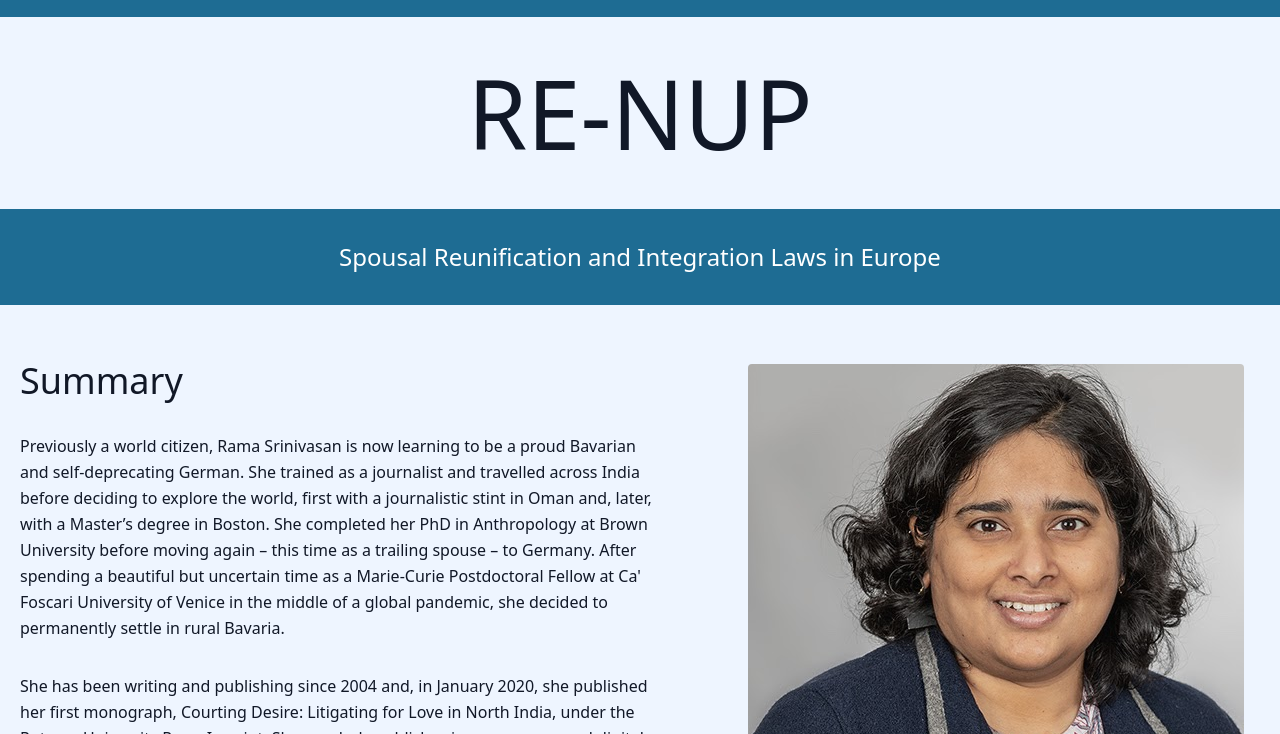
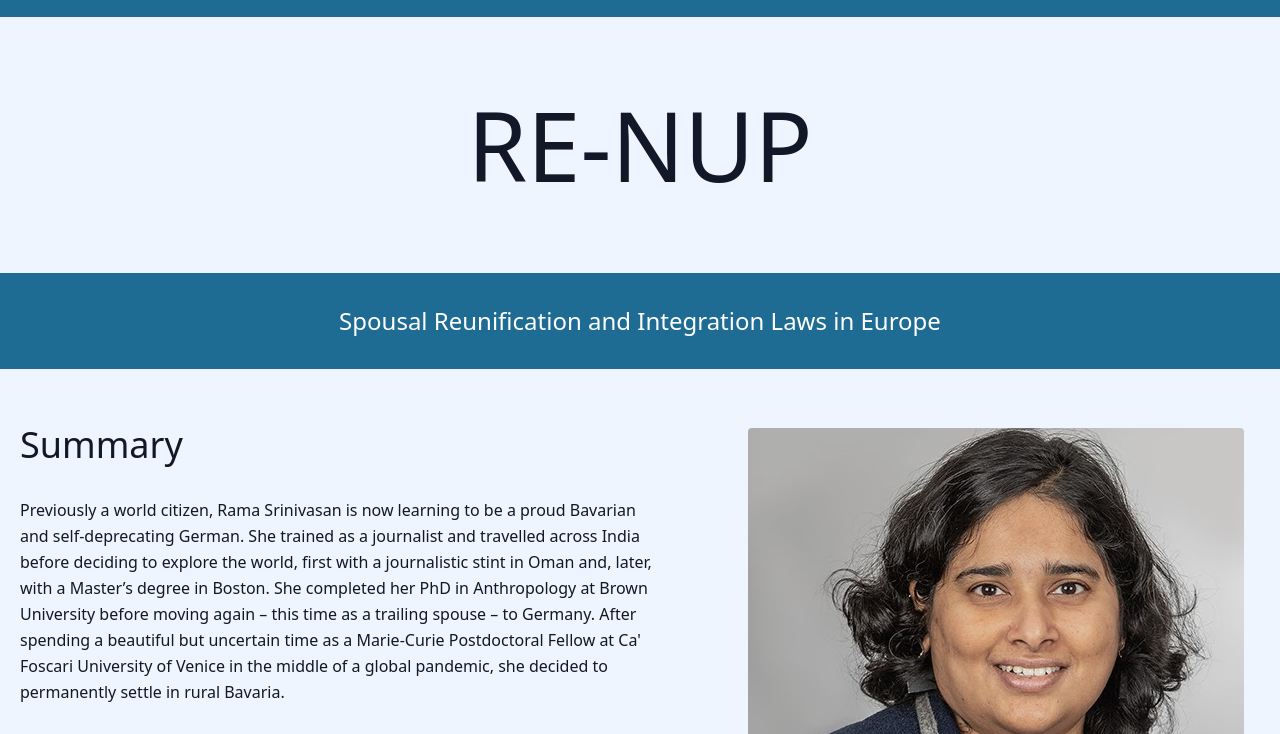
Before and after one commit to Alt-moth/rama-website, a plain HTML site: page publications.html in a window 1280 px wide. Shown: the part 63-797 px from the top of the page. Drawn offline with nearby package versions, Linux system fonts and the light colour scheme.

Commit message:
Update publications.html

```diff
--- a/publications.html
+++ b/publications.html
@@ -40,8 +40,8 @@
   </div>
 </header>
 
-<section class="text-gray-600 body-font flex items-center justify-center py-12">
-  <div class="container px-8 mx-auto flex items-center justify-center">
+<section class="text-gray-600 body-font flex items-center justify-center py-20">
+  <div class="container px-12 mx-auto flex items-center justify-center">
     <div class="w-full lg:w-auto flex flex-col sm:flex-row sm:items-center items-center justify-center mx-auto">
       <h1 class="text-8xl font-medium title-font text-gray-900 text-center">RE-NUP</h1>
     </div>
```
